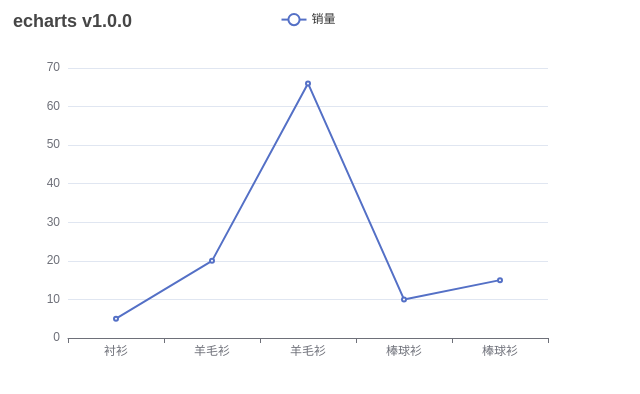
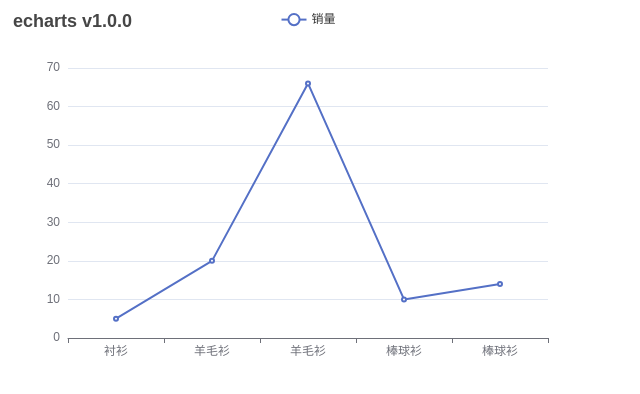
Before and after one commit to codeDapeng/stock, a plain HTML site: page test.html in a window 1280 px wide. Shown: the full height of the page, 0-640 px from the left. Drawn offline with nearby package versions, Linux system fonts and the light colour scheme.

Commit message:
30行修改

```diff
--- a/test.html
+++ b/test.html
@@ -27,7 +27,7 @@
             series:[{
                 name:'销量',
                 type:'line',
-                data:[5,20,66,10,15]
+                data:[5,20,66,10,14]
             }]
         };
 
```
